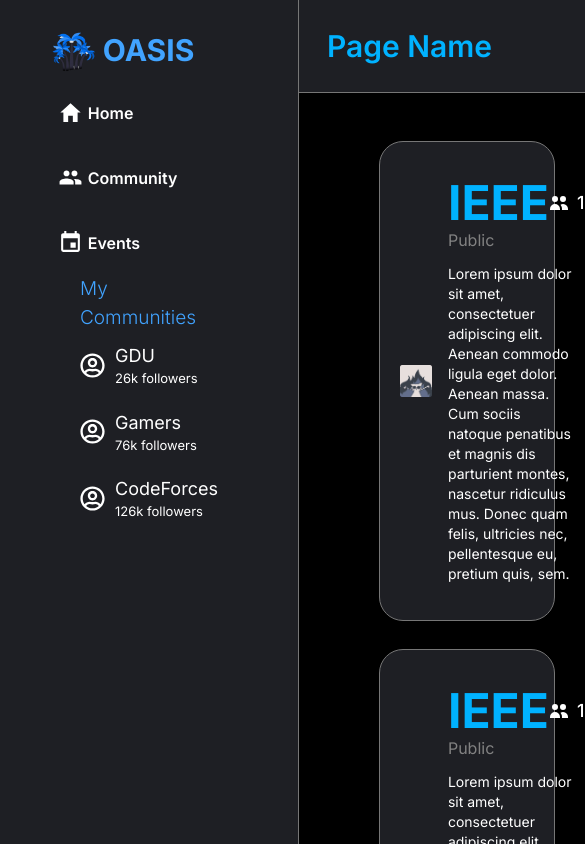
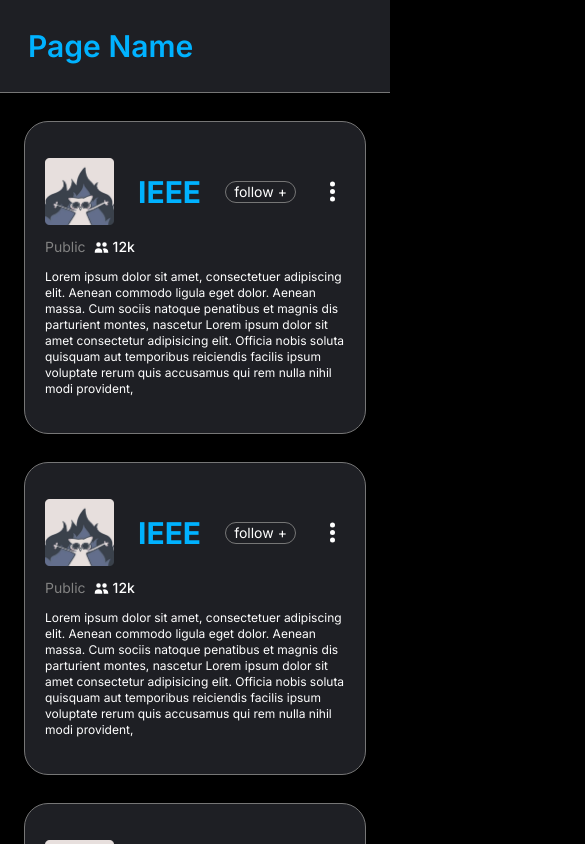
Before and after one commit to Kiran1504/oasis-frontend, a Next.js app: page /communities in a window 390 px wide. Shown: the top 844 px of the page, 585 px wide, since content can reach past the window. Built offline with nearby package versions, Linux system fonts and the light colour scheme.

Commit message:
responsiveness added

```diff
--- a/app/communities/page.jsx
+++ b/app/communities/page.jsx
@@ -7,7 +7,7 @@
       {/* <div className=" bg-[#1E1F24] p-5 border-[#767676] border-b-[1.5px] mb-5 sticky top-0">
         <p className="text-[#00B2FF] text-3xl font-semibold">Communities</p>
       </div> */}
-      <div className=" grid grid-cols-10 gap-10 ml-20 ">
+      <div className=" md:grid grid-cols-10 gap-10 md:ml-20 ">
         <div className=" col-span-7">
           <ComunityCard />
           <ComunityCard />
@@ -15,7 +15,7 @@
           <ComunityCard />
         </div>
 
-        <div className=" w-1/2">
+        <div className=" hidden md:block md:w-1/2">
           <p className=" text-white text-5xl  my-7">Filter Card</p>
         </div>
       </div>
--- a/app/layout.js
+++ b/app/layout.js
@@ -16,7 +16,7 @@
       <body className={inter.className}>
 
         <div className=" flex ">
-          <div className=" h-full sticky top-0 border-[#767676] border-r-[1.5px]  ">
+          <div className="hidden md:block h-full sticky top-0 border-[#767676] border-r-[1.5px]  ">
             <Navbar />
           </div>
 
--- a/components/ComunityCard.jsx
+++ b/components/ComunityCard.jsx
@@ -1,48 +1,78 @@
-import React from 'react'
+import React from "react";
 import { HiDotsVertical } from "react-icons/hi";
 import { HiUsers } from "react-icons/hi";
 export default function ComunityCard() {
   return (
     <>
-
-          <div className=" bg-[#1E1F24] p-5   grid grid-cols-12 gap-4 my-7
-         border-[1.5px] rounded-3xl  border-[#767676]  mr-16 ">
-            <div className=" col-span-3 my-auto ">
+      <div
+        className=" m-6 md:m-0 bg-[#1E1F24] p-5   sm:grid grid-cols-12 gap-2 sm:gap-8 my-7
+         border-[1.5px] rounded-3xl  border-[#767676]  md:mr-16 "
+      >
+        <div className="hidden sm:block col-span-4 my-auto ">
           <img src="community_profile.png" alt="" />
         </div>
-            <div className="  col-span-9 my-4">
+        <div className="  col-span-8 my-4">
           <div className=" mb-3">
+
             <div className=" flex justify-between   ">
-                  <p className=" text-[#00B2FF] font-bold text-5xl my-auto">
+              <div className="sm:hidden w-1/3  ">
+                <img src="community_profile.png" alt="" />
+              </div>
+
+
+
+              <div className=" ml-6 sm:ml-0 flex w-full justify-between ">
+              <p className=" text-[#00B2FF] font-bold text-3xl sm:text-4xl md:text-5xl my-auto">
                 IEEE
               </p>
-                  <div className=" my-auto flex">
+              <div className="hidden  sm:my-auto sm:flex">
                 <div className=" my-auto">
-                    <HiUsers  color="white " fill="white" fontSize="20px"/>
-
+                  <HiUsers color="white " fill="white" fontSize="20px" />
                 </div>
 
                 <p className=" text-white  text-lg font-medium ml-2">12k</p>
               </div>
 
-                  <p className=" text-white my-auto border-[#767676]  border-[1.5px] rounded-3xl px-3">follow +</p>
+              <p className=" text-white my-auto border-[#767676]  border-[1.5px] rounded-3xl px-2 sm:px-3 text-sm sm:text-md ">
+                follow +
+              </p>
+
               <div className=" my-auto">
                 <HiDotsVertical color="white" fontSize="25px" />
               </div>
-                </div>
-                <p className=" text-[#828282]">Public</p>
+
               </div>
 
-              <p className=" text-white text-sm">
+
+            </div>
+
+
+
+
+            <div className=" flex mt-3">
+              <p className=" text-[#828282] text-sm sm:text-md md:text-lg">
+                Public
+              </p>
+              <div className=" flex my-auto sm:hidden">
+                <div className=" my-auto ml-2">
+                  <HiUsers color="white " fill="white" fontSize="15px" />
+                </div>
+
+                <p className=" text-white  text-sm font-medium ml-1">12k</p>
+              </div>
+            </div>
+          </div>
+
+          <p className=" text-white text-xs md:text-sm">
             Lorem ipsum dolor sit amet, consectetuer adipiscing elit. Aenean
             commodo ligula eget dolor. Aenean massa. Cum sociis natoque
-                penatibus et magnis dis parturient montes, nascetur ridiculus
-                mus. Donec quam felis, ultricies nec, pellentesque eu, pretium
-                quis, sem.
+            penatibus et magnis dis parturient montes, nascetur Lorem ipsum
+            dolor sit amet consectetur adipisicing elit. Officia nobis soluta
+            quisquam aut temporibus reiciendis facilis ipsum voluptate rerum
+            quis accusamus qui rem nulla nihil modi provident,
           </p>
         </div>
       </div>
-
     </>
-  )
+  );
 }
```
Lines whose indentation alone changed are shown as unchanged.
